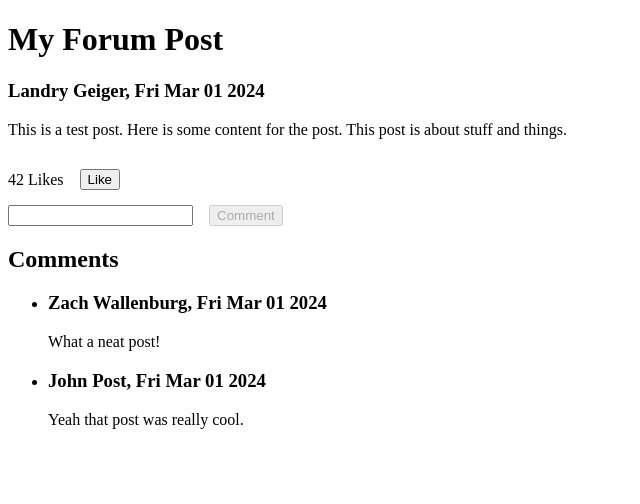
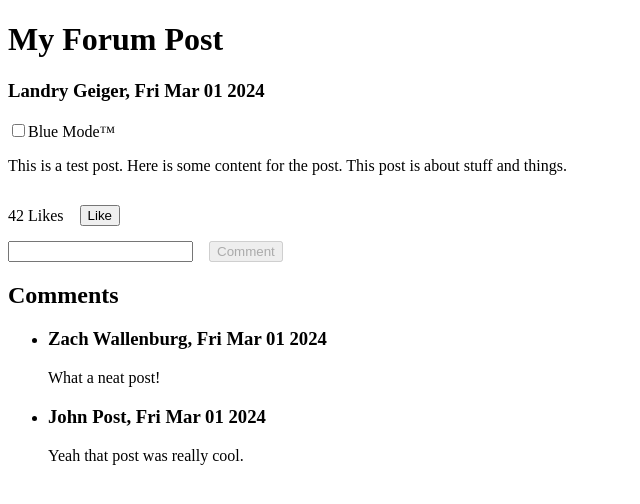
Before and after one commit to landrygeiger/react-testing-lab, a React (Vite) app: page / in a window 1280 px wide. Shown: the top 504 px of the page, without its empty margins (0-640 px from the left). Built offline with nearby package versions, Linux system fonts and the light colour scheme.

Commit message:
Implement blue mode

```diff
--- /dev/null
+++ b/src/components/BlueModexInput.tsx
@@ -0,0 +1,23 @@
+import { Dispatch, FC } from "react";
+
+type Props = {
+  isBlue: boolean;
+  setIsBlue: Dispatch<boolean>;
+};
+
+const BlueModeInput: FC<Props> = ({ isBlue, setIsBlue }) => {
+  const handleClick = () => {
+    setIsBlue(!isBlue);
+  };
+
+  return (
+    <>
+      <label>
+        <input type="checkbox" checked={isBlue} onChange={handleClick} />
+        Blue Mode™
+      </label>
+    </>
+  );
+};
+
+export default BlueModeInput;
--- a/src/components/CommentInput.tsx
+++ b/src/components/CommentInput.tsx
@@ -12,6 +12,9 @@ const CommentInput: FC<Props> = ({ forumPost, setForumPost }) => {
   const handleSubmit: FormEventHandler = (e) => {
     e.preventDefault();
 
+    // TODO: Use setForumPost() to update the original forumPost with
+    // the new comment
+
     setForumPost({
       ...forumPost,
       comments: [
@@ -23,6 +26,7 @@ const CommentInput: FC<Props> = ({ forumPost, setForumPost }) => {
         },
       ],
     });
+
     setCommentBody("");
   };
 
--- a/src/components/ForumPostView.tsx
+++ b/src/components/ForumPostView.tsx
@@ -1,9 +1,10 @@
-import { Dispatch, FC } from "react";
+import { Dispatch, FC, useState } from "react";
 import { ForumPost } from "../types";
 import MetadataView from "./MetadataView";
 import LikeButton from "./LikeButton";
 import CommentList from "./CommentList";
 import CommentInput from "./CommentInput";
+import BlueModeInput from "./BlueModexInput";
 
 type Props = {
   forumPost: ForumPost;
@@ -11,11 +12,14 @@ type Props = {
 };
 
 const ForumPostView: FC<Props> = ({ forumPost, setForumPost }) => {
+  const [isBlue, setIsBlue] = useState(false);
+
   return (
     <>
       <h1>{forumPost.title}</h1>
       <MetadataView metadata={forumPost} />
-      <p>{forumPost.body}</p>
+      <BlueModeInput isBlue={isBlue} setIsBlue={setIsBlue} />
+      <p style={{ color: isBlue ? "blue" : "black" }}>{forumPost.body}</p>
       <LikeButton forumPost={forumPost} setForumPost={setForumPost} />
       <CommentInput forumPost={forumPost} setForumPost={setForumPost} />
       <h2>Comments</h2>
```
